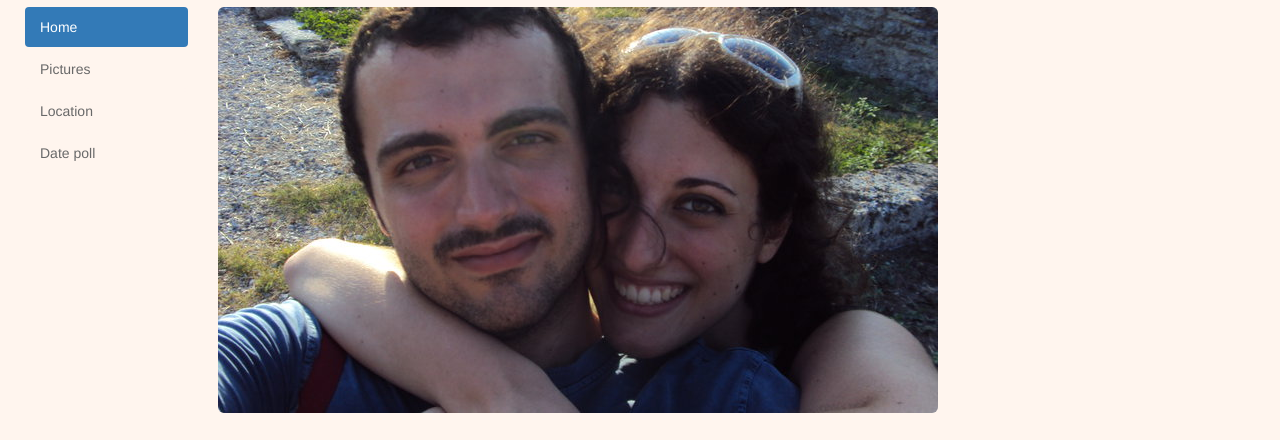
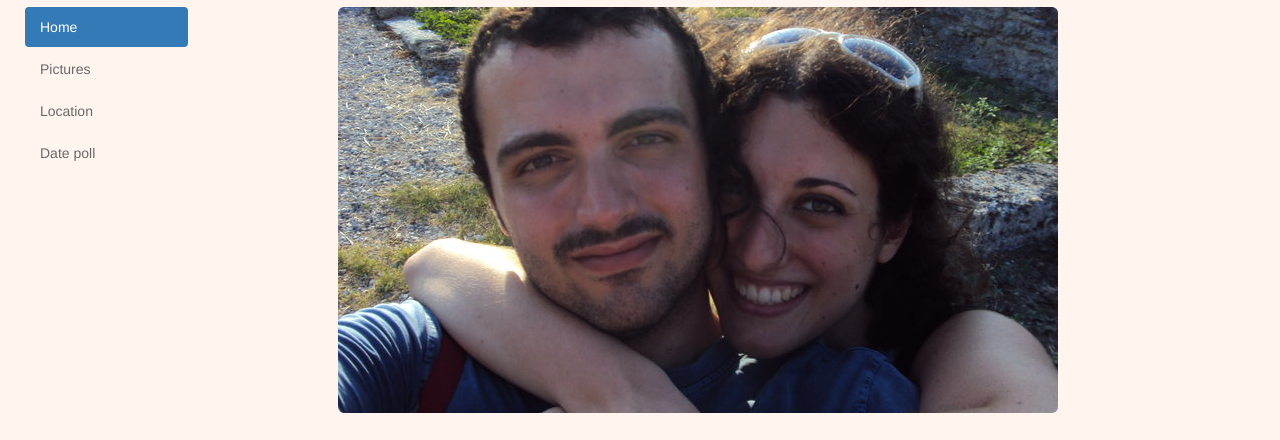
Before and after one commit to Elle-R/CF-project, a plain HTML site: page index.html in a window 1280 px wide. Shown: the part 150-590 px from the top of the page. Drawn offline with nearby package versions, Linux system fonts and the light colour scheme.

Commit message:
home image
centered home image by setting left margin

```diff
--- a/CSS/style.css
+++ b/CSS/style.css
@@ -77,3 +77,7 @@ li{
 #google_frame{
   padding-left: 150px;
 }
+
+#home_img{
+  margin-left: 120px;
+}
--- a/index.html
+++ b/index.html
@@ -32,7 +32,7 @@
       </ul>
     </div>
     <div class="col-md-10">
-      <img class="img-rounded" src='Images/Mary_best.jpg'>
+      <img id = 'home_img' class="img-responsive img-rounded" src='Images/Mary_best.jpg'>
     </div>
   </div>
 
```
